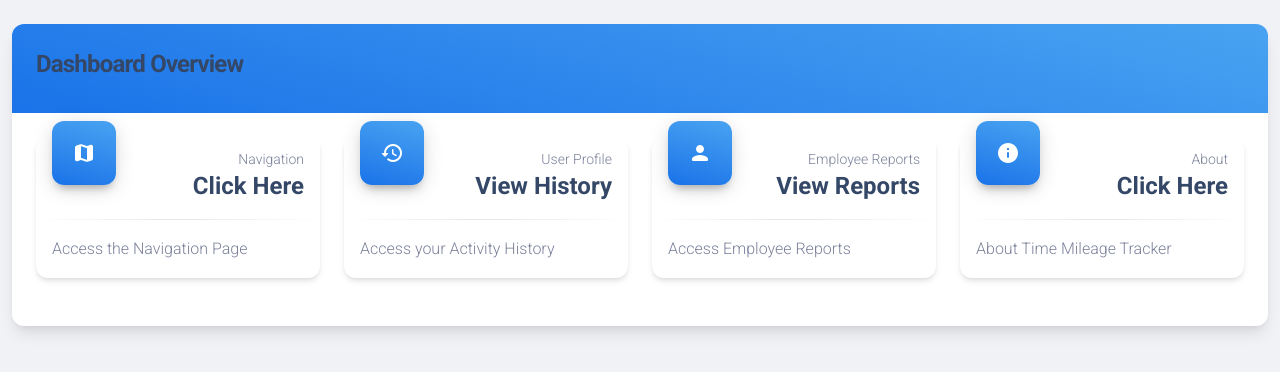
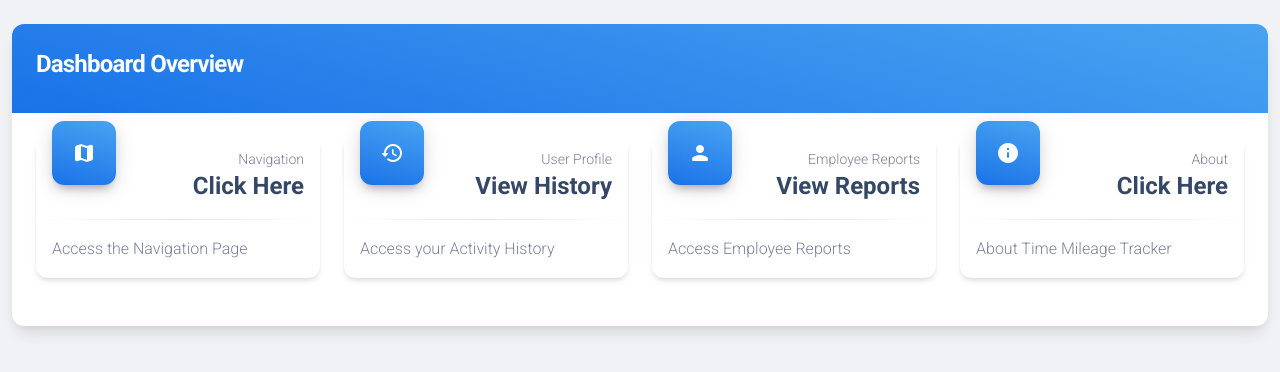
Before and after one commit to mileagettracker/Time-Mileage-Tracker, a Django app: page /dashboard/ in a window 1280 px wide. Shown: the part 50-422 px from the top of the page. Run offline with Django 5.2, Linux system fonts and the light colour scheme; some libraries are stand-ins or nearby versions.

```diff
--- a/templates/dashboard.html
+++ b/templates/dashboard.html
@@ -7,7 +7,7 @@
     <div class="col-12">
         <div class="card shadow-lg">
             <div class="card-header bg-gradient-info d-flex justify-content-between align-items-center text-white">
-                <h4 class="card-title">Dashboard Overview</h4>
+                <h4 class="card-title text-white">Dashboard Overview</h4>
             </div>
             <div class="card-body">
                 <div class="row">
```
Also changed, not shown: db.sqlite3.
